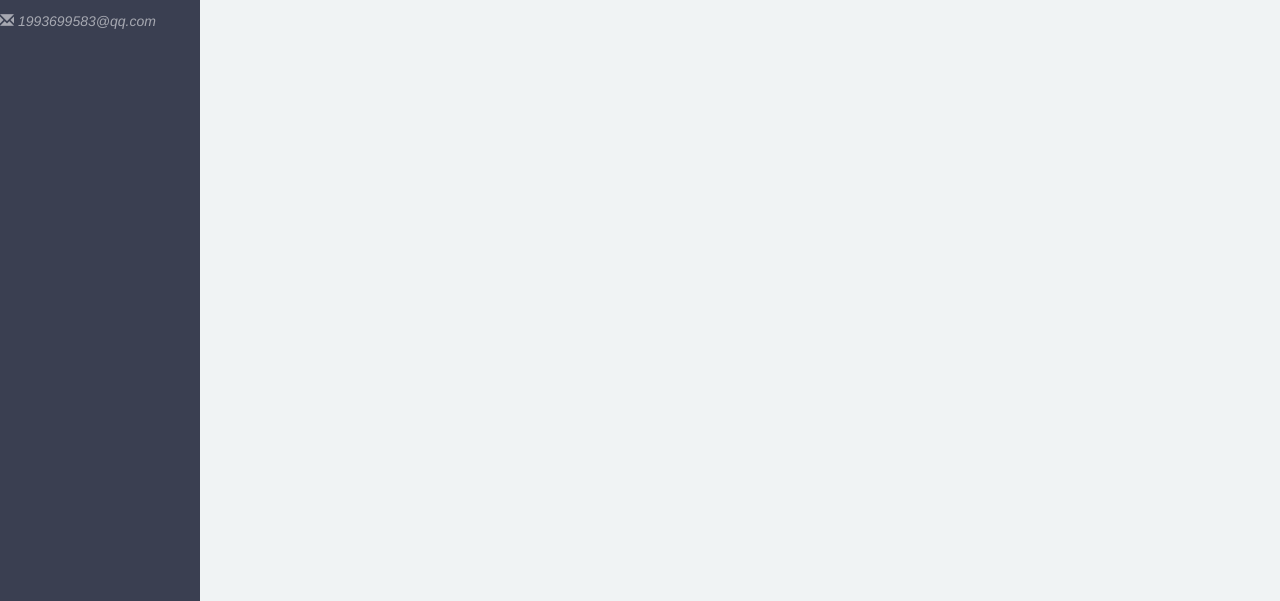
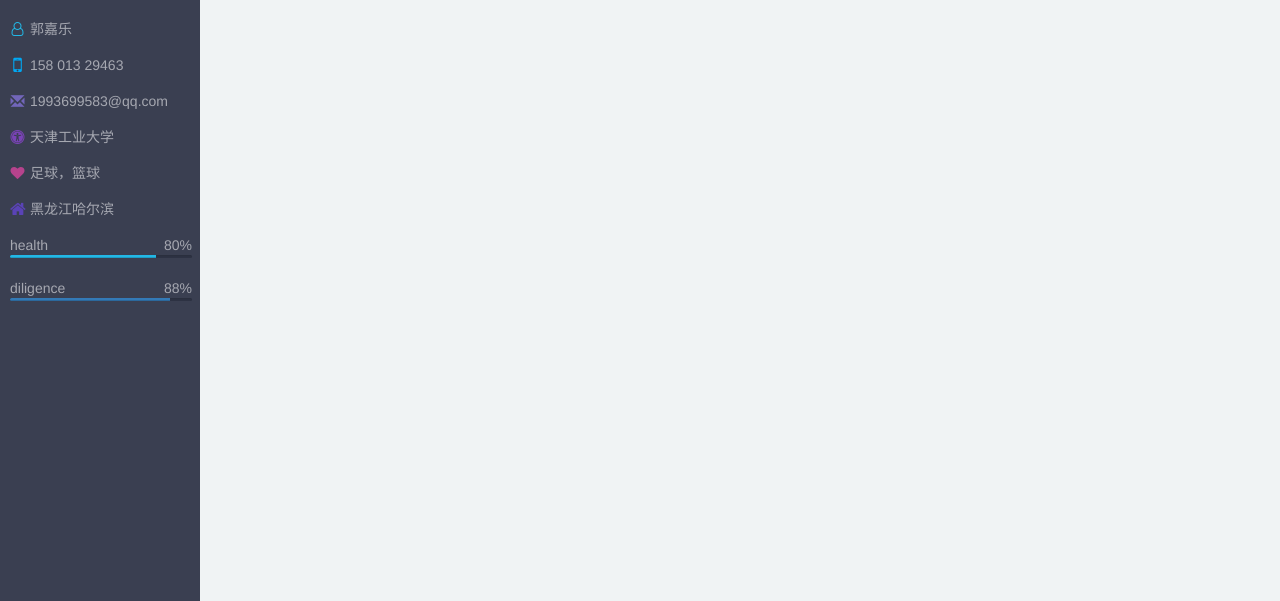
Before and after one commit to guojiale/guojiale.github.io, a website: page index.html in a window 1280 px wide. Shown: the part 199-800 px from the top of the page. Drawn offline with nearby package versions, Linux system fonts and the light colour scheme.

Commit message:
添加个人信息

```diff
--- a/css/style.css
+++ b/css/style.css
@@ -167,3 +167,57 @@ html,body{
   padding: 0;
   margin: 0;
 }
+.g-personal-list .g-personal-li{
+  padding: 8px 0;
+  height: 36px;
+}
+.g-personal-list .g-personal-li:hover{
+  background-color: #32374a;
+  transition: 0.3s all linear;
+}
+.g-personal-list .g-personal-li:last-child:hover{
+  background-color: #3a3f51;
+}
+.g-span-color{
+  color: #23b7e5;
+}
+.g-person-aslide .g-span-pho{
+  color: #00a8f3;
+  font-size: 20px;
+}
+.g-person-aslide .g-span-school{
+  color:#7a43b6;
+}
+.g-person-aslide .g-span-hobby{
+  color:#b6438d;;
+}
+.g-person-aslide .g-span-home{
+  color:#5a43b6;
+  font-size: 17px;
+}
+.g-person-aslide .g-personal-list .g-span-email{
+  color: #7266ba;
+  line-height: 18px;
+}
+.g-personal-list .g-personal-li>span:nth-child(1){
+  padding-left: 10px;
+  padding-right: 5px;
+  width: 30px;
+  text-align: center;
+}
+.g-personal-list .g-personal-li>span{
+  float: left;
+  height: 20px;
+  line-height: 20px;
+}
+.g-personal-list .g-personal-last{
+  padding-left: 10px;
+  padding-right: 8px;
+}
+.bg-dark.dk, .bg-dark .dk {
+  background-color: #2e3344;
+  height: 3px;
+}
+.progress-bar-info {
+  background-color: #23b7e5;
+}
--- a/template/g-personal-information.html
+++ b/template/g-personal-information.html
@@ -9,9 +9,49 @@
 
     </div>
     <ul class="g-personal-list">
-        <li>
-            <i class="glyphicon glyphicon-envelope icon text-info-lter"></i>
-            <i>1993699583@qq.com</i>
+        <li class="g-personal-li">
+            <span class="fa fa-user-o g-span-color"></span>
+            <span>郭嘉乐<span/>
+        </li>
+        <li class="g-personal-li">
+            <span class="fa fa-mobile-phone g-span-pho"></span>
+            <span>158 013 29463<span/>
+        </li>
+        <li class="g-personal-li">
+            <span class="glyphicon glyphicon-envelope icon text-info-lter g-span-email"></span>
+            <span>1993699583@qq.com</span>
+        </li>
+        <li class="g-personal-li">
+            <span class="fa fa-universal-access g-span-school"></span>
+            <span>天津工业大学</span>
+        </li>
+        <li class="g-personal-li">
+            <span class="fa fa-heart g-span-hobby"></span>
+            <span>足球，篮球</span>
+        </li>
+        <li class="g-personal-li">
+            <span class="fa fa-home g-span-home"></span>
+            <span>黑龙江哈尔滨</span>
+        </li>
+        <li class="g-personal-li g-personal-last">
+            <div class="wrapper m-t">
+                <div class="text-center-folded">
+                    <span class="pull-right pull-none-folded">80%</span>
+                    <span class="hidden-folded">health</span>
+                </div>
+                <div class="progress progress-xxs m-t-sm dk">
+                    <div class="progress-bar progress-bar-info" style="width: 80%;">
+                    </div>
+                </div>
+                <div class="text-center-folded">
+                    <span class="pull-right pull-none-folded">88%</span>
+                    <span class="hidden-folded">diligence</span>
+                </div>
+                <div class="progress progress-xxs m-t-sm dk">
+                    <div class="progress-bar progress-bar-primary" style="width: 88%;">
+                    </div>
+                </div>
+            </div>
         </li>
     </ul>
 </div>
```
